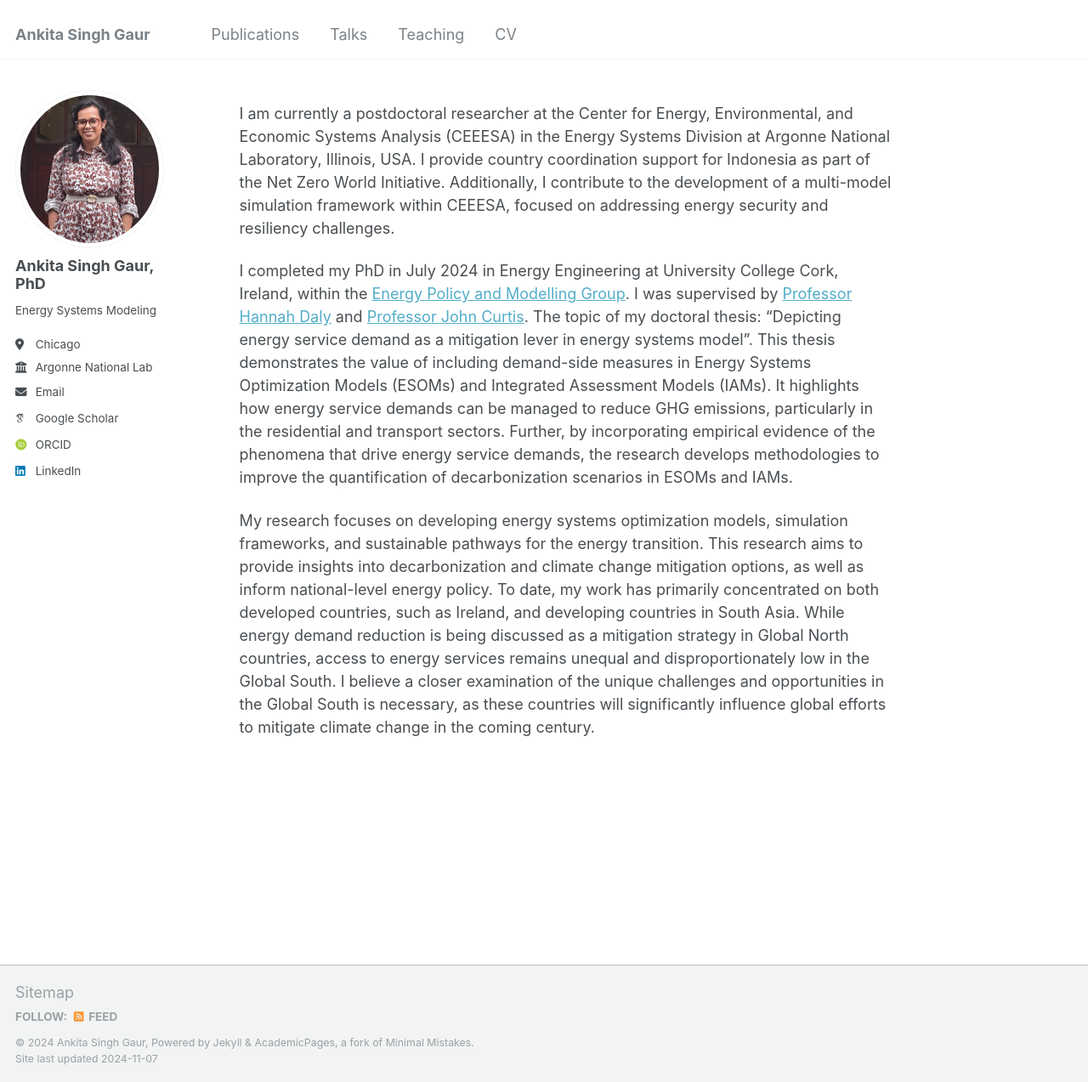
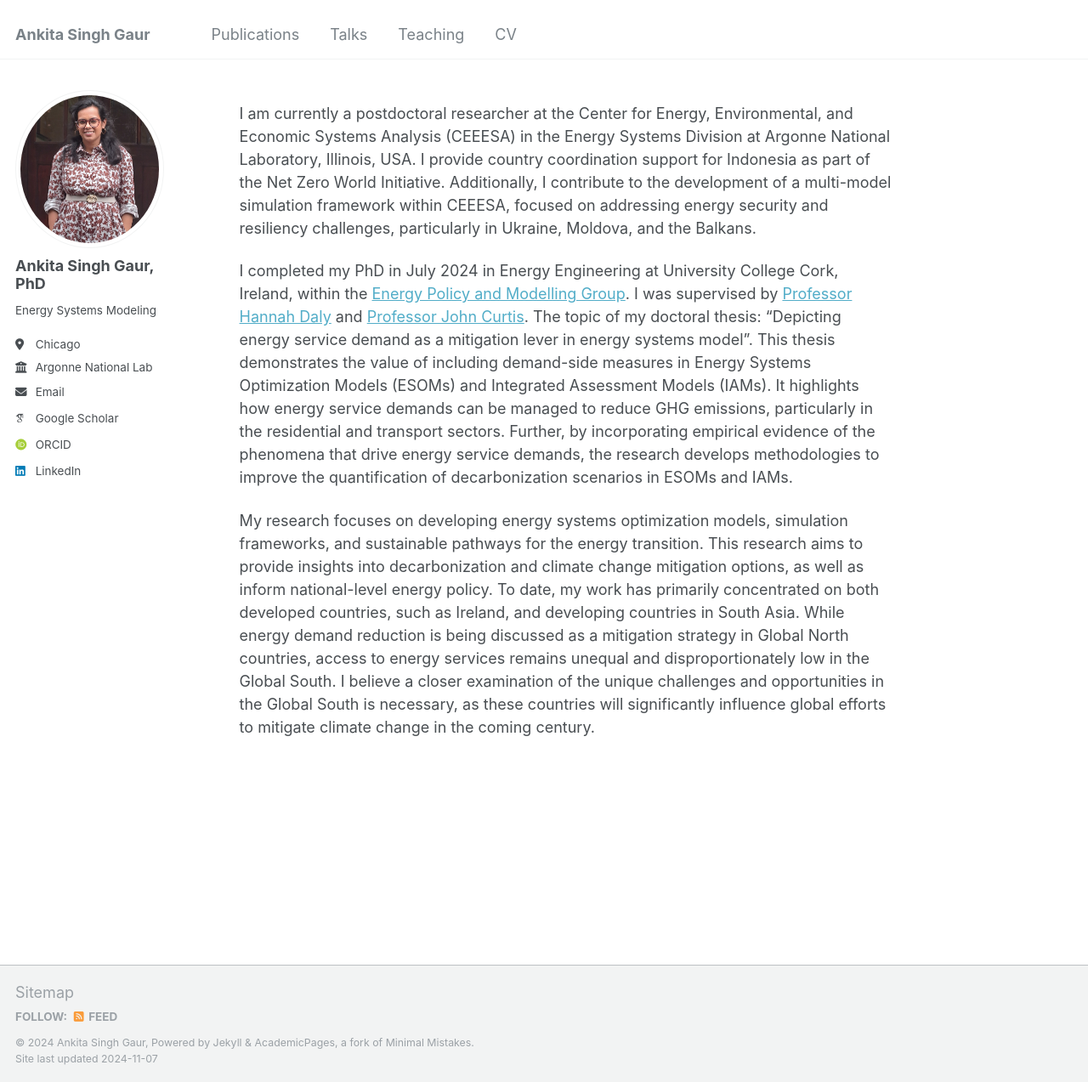
Before and after one commit to ankitagaur93/ankitagaur93.github.io, a Jekyll site: the page built from _pages/about.md, in a window 1280 px wide and 1273 px high. Shown: the whole window at 85% size. Built offline with Jekyll 4.4.1, drawn with Linux system fonts in a browser that asks for light colours; some web fonts are replaced.

Commit message:
Update about.md

```diff
--- a/_pages/about.md
+++ b/_pages/about.md
@@ -7,7 +7,7 @@ redirect_from:
   - /about.html
 ---
 
-I am currently a postdoctoral researcher at the Center for Energy, Environmental, and Economic Systems Analysis (CEEESA) in the Energy Systems Division at Argonne National Laboratory, Illinois, USA. I provide country coordination support for Indonesia as part of the Net Zero World Initiative. Additionally, I contribute to the development of a multi-model simulation framework within CEEESA, focused on addressing energy security and resiliency challenges.
+I am currently a postdoctoral researcher at the Center for Energy, Environmental, and Economic Systems Analysis (CEEESA) in the Energy Systems Division at Argonne National Laboratory, Illinois, USA. I provide country coordination support for Indonesia as part of the Net Zero World Initiative. Additionally, I contribute to the development of a multi-model simulation framework within CEEESA, focused on addressing energy security and resiliency challenges, particularly in Ukraine, Moldova, and the Balkans.
 
 I completed my PhD in July 2024 in Energy Engineering at University College Cork, Ireland, within the [Energy Policy and Modelling Group](https://www.ucc.ie/en/epmg/). I was supervised by [Professor Hannah Daly](https://research.ucc.ie/profiles/D021/h.daly@ucc.ie) and [Professor John Curtis](https://www.esri.ie/people/john-curtis). The topic of my doctoral thesis: "Depicting energy service demand as a mitigation lever in energy systems model". This thesis demonstrates the value of including demand-side measures in Energy Systems Optimization Models (ESOMs) and Integrated Assessment Models (IAMs). It highlights how energy service demands can be managed to reduce GHG emissions, particularly in the residential and transport sectors. Further, by incorporating empirical evidence of the phenomena that drive energy service demands, the research develops methodologies to improve the quantification of decarbonization scenarios in ESOMs and IAMs.
 
```
